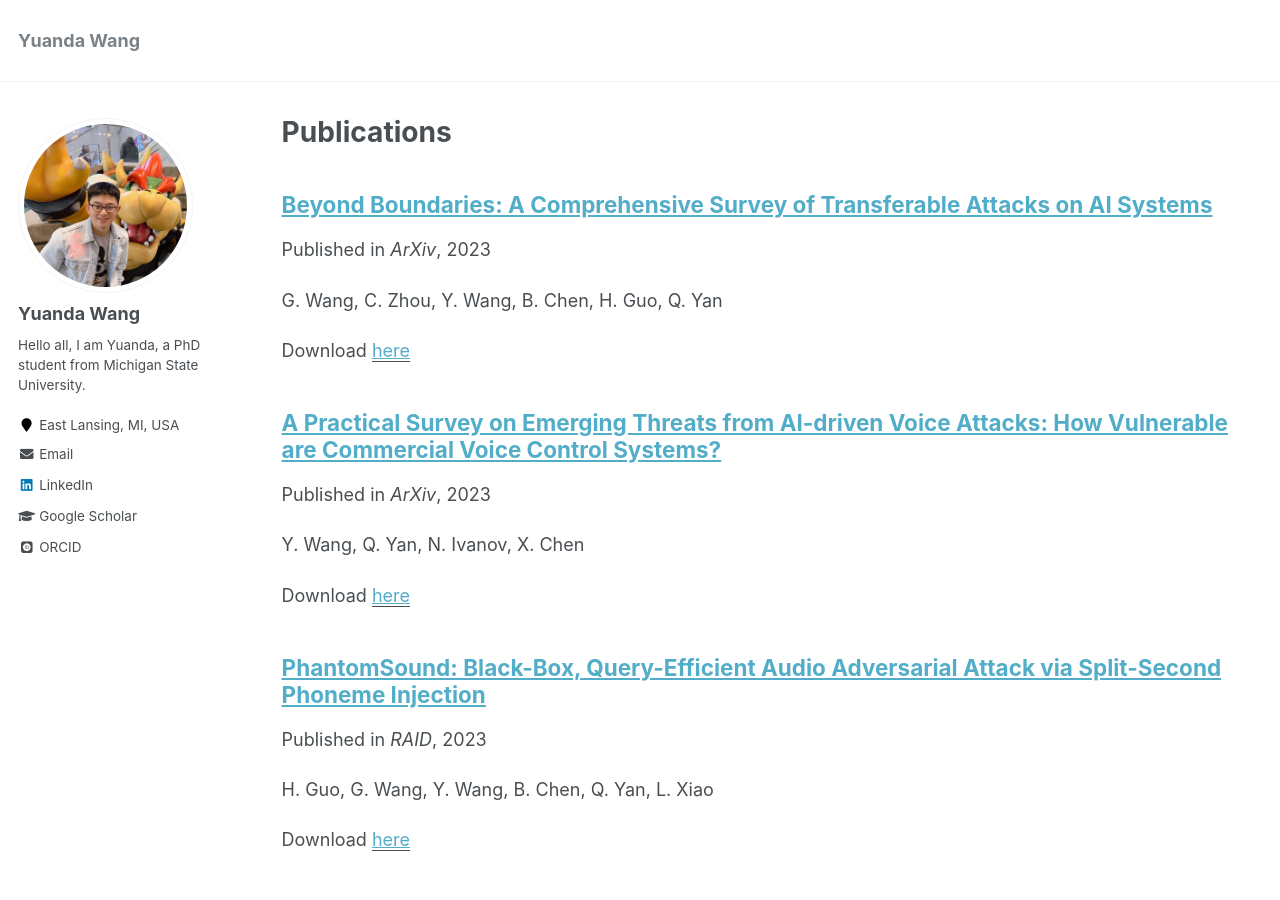
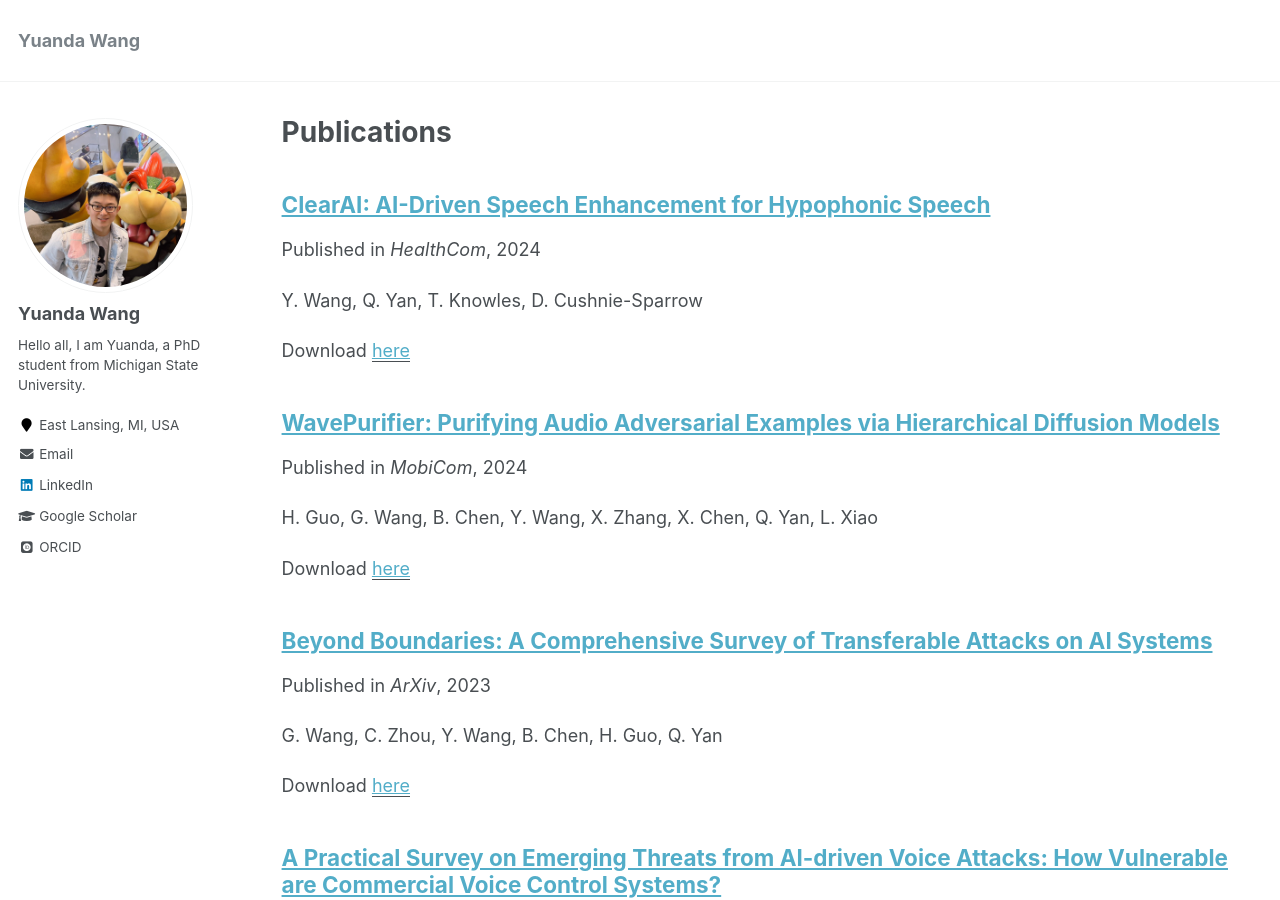
Before and after one commit to yuandaw/yuandaw.github.io, a Jekyll site: the page built from _pages/publications.md, in a window 1280 px wide and 900 px high. Built offline with Jekyll 4.4.1, drawn with Linux system fonts in a browser that asks for light colours; some web fonts are replaced.

Commit message:
new pubs

```diff
--- /dev/null
+++ b/_publications/10.md
@@ -0,0 +1,14 @@
+---
+title: "ClearAI: AI-Driven Speech Enhancement for Hypophonic Speech"
+collection: publications
+permalink: /publication/10
+excerpt: 'Y. Wang, Q. Yan, T. Knowles, D. Cushnie-Sparrow'
+date: 2024-08-30
+venue: 'HealthCom'
+paperurl: 'https://yuandaw.github.io/publidations/'
+---
+Authors: Y. Wang, Q. Yan, T. Knowles, D. Cushnie-Sparrow
+
+<!-- [Slides](https://yuandaw.github.io/publidations/) -->
+
+[Download paper here](https://yuandaw.github.io/publidations/)
--- /dev/null
+++ b/_publications/12.md
@@ -0,0 +1,14 @@
+---
+title: "WavePurifier: Purifying Audio Adversarial Examples via Hierarchical Diffusion Models"
+collection: publications
+permalink: /publication/12
+excerpt: 'H. Guo, G. Wang, B. Chen, Y. Wang, X. Zhang, X. Chen, Q. Yan, L. Xiao'
+date: 2024-07-24
+venue: 'MobiCom'
+paperurl: 'https://yuandaw.github.io/publidations/'
+---
+Authors: H. Guo, G. Wang, B. Chen, Y. Wang, X. Zhang, X. Chen, Q. Yan, L. Xiao
+
+<!-- [Slides](https://yuandaw.github.io//files/SDRLite.pdf) -->
+
+[Download paper here](https://yuandaw.github.io/publidations/)
```
Also changed, not shown: _pages/about.md (+4 -1 lines), _publications/11.md (added).
